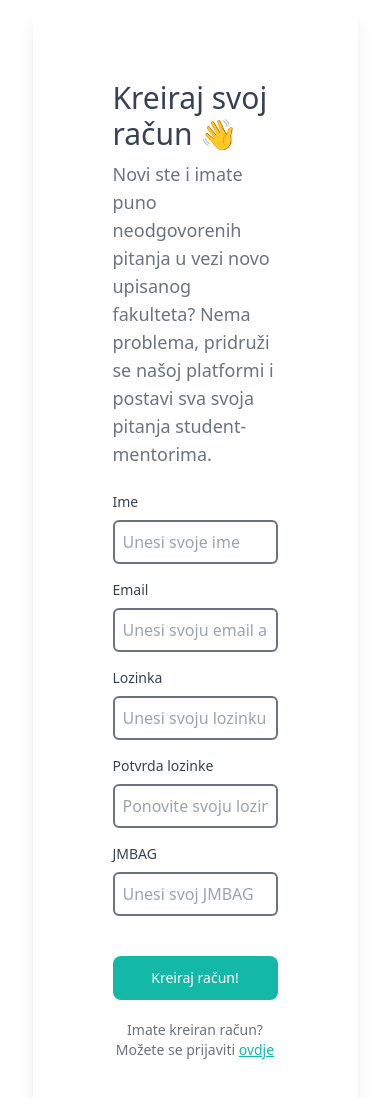
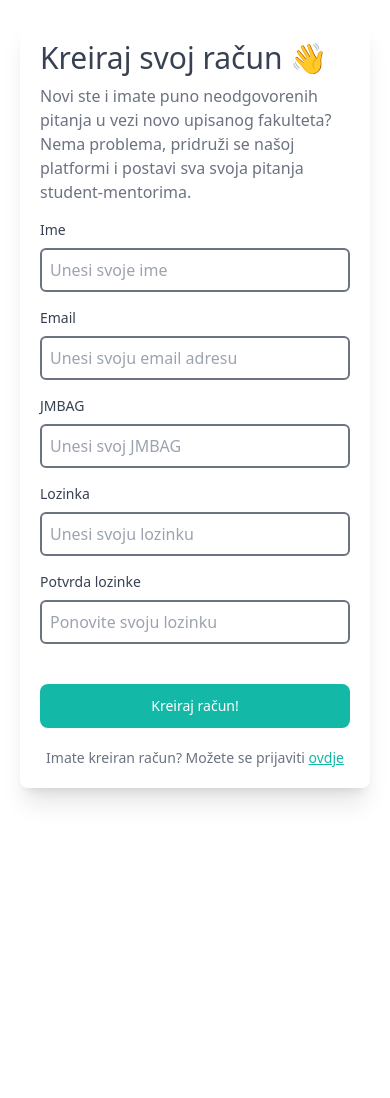
Before and after one commit to mihaelpavlakovic/fidit-buddy, a React (Create React App) app: page /registracija in a window 390 px wide. Shown: the top 1098 px of the page. After the commit the page ends 844 px from the top, so only its background shows below. Built offline with nearby package versions, Linux system fonts and the light colour scheme; no server answers.

Commit message:
login/registration redesign for mobile

```diff
--- a/src/Login.js
+++ b/src/Login.js
@@ -3,7 +3,7 @@ import * as Yup from "yup";
 import { useNavigate, Link } from "react-router-dom";
 import { auth } from "./firebase";
 import {
-  browserSessionPersistence,
+  browserLocalPersistence,
   signInWithEmailAndPassword,
   setPersistence,
 } from "firebase/auth";
@@ -31,7 +31,7 @@ const Login = () => {
     }),
 
     onSubmit: async values => {
-      setPersistence(auth, browserSessionPersistence)
+      setPersistence(auth, browserLocalPersistence)
         .then(async () => {
           await signInWithEmailAndPassword(auth, values.email, values.password);
           navigate("/");
@@ -41,19 +41,19 @@ const Login = () => {
   });
 
   return (
-    <main className="items-center flex justify-center">
+    <main className="items-center flex justify-center sm:min-h-screen">
       <Modal onClose={handleClose} displayModal={error} />
       <form
         onSubmit={formik.handleSubmit}
-        className="bg-white rounded-lg w-5/6 lg:w-1/2 shadow-xl"
+        className="rounded-lg shadow-xl m-5 sm:w-5/6 lg:w-1/2"
       >
-        <div className="text-gray-700  p-20">
+        <div className="text-gray-700 p-5 sm:p-10 md:p-20">
           <h1 className="text-3xl pb-2">Prijavi se u svoj račun 👋</h1>
           <p className="text-lg text-gray-500">
             Očekujete nove vijesti na postavljena pitanja student-mentoru?
             Prijavite se i saznajte odgovore na ta pitanja.
           </p>
-          <div className="mt-6 ">
+          <div className="mt-4">
             {/* Email input field */}
             <div className="pb-4">
               <label
--- a/src/PasswordReset.js
+++ b/src/PasswordReset.js
@@ -28,14 +28,14 @@ const PasswordReset = () => {
     },
   });
   return (
-    <main className="h-screen items-center flex justify-center">
+    <main className="sm:h-screen items-center flex justify-center">
       <form
         onSubmit={formik.handleSubmit}
-        className="bg-white rounded-lg md:w-1/2 shadow-xl"
+        className="rounded-lg shadow-xl m-5 md:w-1/2"
       >
-        <div className="text-gray-700  p-20">
+        <div className="text-gray-700 p-5 sm:p-10 md:p-20">
           <h1 className="text-3xl pb-2">Ponovno postavite vašu lozinku</h1>
-          <div className="mt-6 ">
+          <div className="mt-6">
             {/* Email input field */}
             <div className="pb-4">
               <label
--- a/src/Registration.js
+++ b/src/Registration.js
@@ -77,19 +77,19 @@ const Registration = () => {
   });
 
   return (
-    <main className="items-center flex justify-center">
+    <main className="items-center flex justify-center sm:min-h-screen">
       <form
         onSubmit={formik.handleSubmit}
-        className="bg-white rounded-lg w-5/6 lg:w-1/2 shadow-xl"
+        className="rounded-lg shadow-xl m-5 sm:w-5/6 lg:w-1/2"
       >
-        <div className="text-gray-700  p-20">
+        <div className="text-gray-700 p-5 sm:p-10 md:p-20">
           <h1 className="text-3xl pb-2">Kreiraj svoj račun 👋</h1>
-          <p className="text-lg  text-gray-500">
+          <p className="text-md sm:text-lg text-gray-500">
             Novi ste i imate puno neodgovorenih pitanja u vezi novo upisanog
             fakulteta? Nema problema, pridruži se našoj platformi i postavi sva
             svoja pitanja student-mentorima.
           </p>
-          <div className="mt-6 ">
+          <div className="mt-4">
             {/* Name input field */}
             <div className="pb-4">
               <label
@@ -136,6 +136,30 @@ const Registration = () => {
                 placeholder="Unesi svoju email adresu"
                 onChange={formik.handleChange}
                 value={formik.values.email}
+                onBlur={formik.handleBlur}
+              />
+            </div>
+            {/* JMBAG input field */}
+            <div className="pb-4">
+              <label
+                htmlFor="jmbag"
+                className={`block text-sm pb-2 ${
+                  formik.touched.jmbag && formik.errors.jmbag
+                    ? "text-red-400"
+                    : ""
+                }`}
+              >
+                {formik.touched.jmbag && formik.errors.jmbag
+                  ? formik.errors.jmbag
+                  : "JMBAG"}
+              </label>
+              <input
+                className="border-2 border-gray-500 p-2 rounded-md w-full focus:outline-none focus:border-teal-500 focus:ring-teal-500"
+                type="string"
+                name="jmbag"
+                placeholder="Unesi svoj JMBAG"
+                onChange={formik.handleChange}
+                value={formik.values.jmbag}
                 onBlur={formik.handleBlur}
               />
             </div>
@@ -189,30 +213,6 @@ const Registration = () => {
                 onBlur={formik.handleBlur}
               />
             </div>
-            {/* JMBAG input field */}
-            <div className="pb-4">
-              <label
-                htmlFor="jmbag"
-                className={`block text-sm pb-2 ${
-                  formik.touched.jmbag && formik.errors.jmbag
-                    ? "text-red-400"
-                    : ""
-                }`}
-              >
-                {formik.touched.jmbag && formik.errors.jmbag
-                  ? formik.errors.jmbag
-                  : "JMBAG"}
-              </label>
-              <input
-                className="border-2 border-gray-500 p-2 rounded-md w-full focus:outline-none focus:border-teal-500 focus:ring-teal-500"
-                type="string"
-                name="jmbag"
-                placeholder="Unesi svoj JMBAG"
-                onChange={formik.handleChange}
-                value={formik.values.jmbag}
-                onBlur={formik.handleBlur}
-              />
-            </div>
             <button
               type="submit"
               className="bg-teal-500 text-sm text-white py-3 mt-6 rounded-lg w-full hover:bg-teal-600 hover:font-semibold"
```
